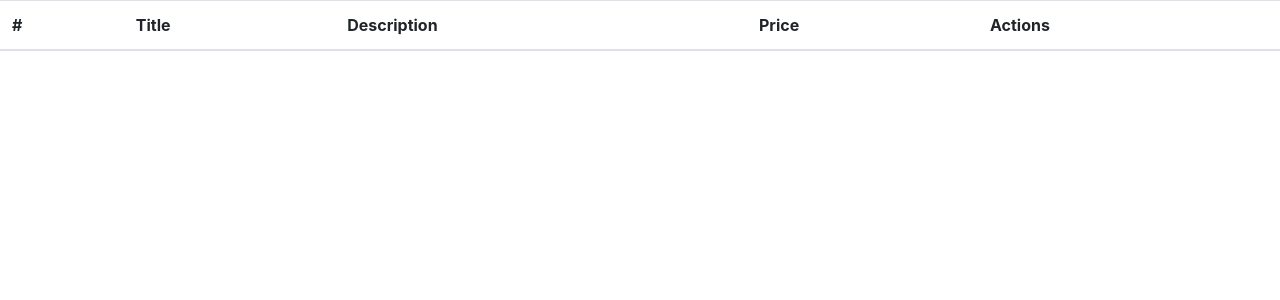
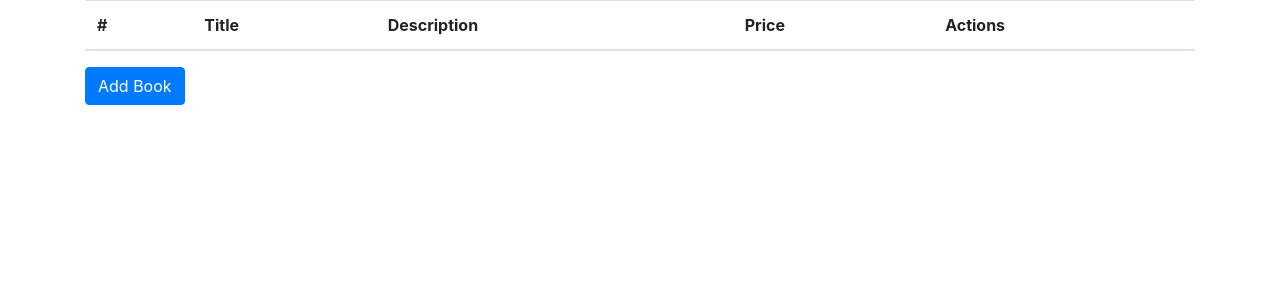
Before and after one commit to FrancoAguirre644/Python-Api-Rest, a Flask app: template resources/templates/index.html in a window 1280 px wide. Shown: the top 300 px of the page. Run offline with Flask 2, Linux system fonts and the light colour scheme; the template is opened without the code that fills it, so the values that code supplies are empty; some libraries are stand-ins or nearby versions.

Commit message:
Frontend casi finalizado

```diff
--- a/App.py
+++ b/App.py
@@ -1,7 +1,7 @@
 from flask import Flask, request, jsonify
 from flask_sqlalchemy import SQLAlchemy
 from flask_marshmallow import Marshmallow
-from flask_cors import CORS
+from flask_cors import CORS, cross_origin
 
 app = Flask(__name__)
 CORS(app)
@@ -24,6 +24,11 @@ class Book(db.Model):
         self.description = description
         self.price = price
 
+    def __init__(self, title, description, price):
+        self.title = title
+        self.description = description
+        self.price = price
+
     def __str__(self):
         return str(self.id) + " " + self.title + ", " + self.description + " " + str(self.price)
 
@@ -42,18 +47,20 @@ books_schema = BookSchema(many=True)
 
 # Create a book
 @app.route("/api/v1/books", methods=['POST'])
+@cross_origin()
 def create_book():
-    id = request.json['id']
-    title = request.json['title']
-    description = request.json['description']
-    price = request.json['price']
+    data = request.get_json()
 
-    new_book = Book(id, title, description, price)
+    title = data['title']
+    description = data['description']
+    price = data['price']
+
+    new_book = Book(title, description, price)
 
     db.session.add(new_book)
     db.session.commit()
 
-    return "received"
+    return book_schema.jsonify(new_book)
 
 
 # Get all books
@@ -83,16 +90,15 @@ def get_bookByTitle(title):
 
 # Update a book
 @app.route("/api/v1/books/<id>", methods=['PUT'])
+@cross_origin()
 def update_book(id):
     book = Book.query.get(id)
 
-    title = request.json['title']
-    description = request.json['description']
-    price = request.json['price']
+    data = request.get_json()
 
-    book.title = title
-    book.description = description
-    book.price = price
+    book.title = data['title']
+    book.description = data['description']
+    book.price = data['price']
 
     db.session.commit()
 
@@ -106,7 +112,7 @@ def delete_book(id):
     db.session.delete(book)
     db.session.commit()
 
-    return "delete"
+    return book_schema.jsonify(book)
 
 
 # Run server
--- /dev/null
+++ b/resources/static/main.js
@@ -0,0 +1,155 @@
+$(document).ready(function () {
+    getTutorials()
+
+    // Get all books and display in table
+    function getTutorials() {
+        $('#booksBody').html('');
+
+        $.ajax({
+            url: 'http://127.0.0.1:3000/api/v1/books',
+            type: 'GET',
+            datatype: JSON,
+            success: function (data) {
+                $(data).each(function (i, book) {
+                    addRow(book)
+                })
+            }
+        })
+
+    }
+
+    $('body').on('click', '#edit', function (data) {
+        var id = $($(this)[0]).data("id")
+
+        $.ajax({
+            url: 'http://127.0.0.1:3000//api/v1/books/' + id,
+            type: 'GET',
+            datatype: JSON,
+            success: function (book) {
+                $('.form-update #id').val(book.id);
+                $('.form-update #title').val(book.title);
+                $('.form-update #description').val(book.description);
+                $('.form-update #price').val(book.price);
+            },
+            error: function (e) {
+                console.log(e)
+            }
+        })
+
+        $('#exampleModal').modal('toggle');
+
+    });
+
+    $('body').on('click', '#btn-add', function (data) {
+
+        $('#exampleModal-add').modal('toggle');
+
+    });
+
+    $('body').on('click', '#btn-delete', function (data) {
+
+        $('#exampleModal-delete').modal('toggle');
+        var id = $($(this)[0]).data("id")
+
+        $.ajax({
+            url: 'http://127.0.0.1:3000//api/v1/books/' + id,
+            type: 'GET',
+            datatype: JSON,
+            success: function (book) {
+                $('.form-delete #id').val(book.id);
+                $('.form-delete #title').val(book.title);
+
+            },
+            error: function (e) {
+                console.log(e)
+            }
+        })
+
+    });
+
+    //Delete a book by ID/
+    $('body').on('submit', '#form-delete', function (e) {
+        e.preventDefault()
+        var id = $('.form-delete #id').val();
+
+        $.ajax({
+            url: 'http://127.0.0.1:3000/api/v1/books/' + id,
+            type: 'DELETE',
+            datatype: JSON,
+            success: function (data) {
+                console.log(data.title + " " + "eliminado correctamente")
+                $('#exampleModal-delete').modal('toggle');
+            },
+            error: function (e) {
+                console.log(e)
+            }
+        })
+
+    });
+
+    //Update a book
+    $('body').on('submit', '#form-update', function (e) {
+        e.preventDefault();
+
+        let data = {
+            "id": $('.form-update #id').val(),
+            "title": $('.form-update #title').val(),
+            "description": $('.form-update #description').val(),
+            "price": $('.form-update #price').val()
+        }
+
+        $.ajax({
+            url: 'http://127.0.0.1:3000/api/v1/books/' + data.id,
+            type: 'PUT',
+            contentType: "application/json",
+            data: JSON.stringify(data),
+            success: function (book) {
+                console.log(book)
+                $('#exampleModal').modal('toggle');
+            },
+            error: function (e) {
+                console.log(e)
+            }
+        });
+
+
+    });
+
+    //Create a book
+    $('body').on('submit', '#form-add', function (e) {
+        e.preventDefault();
+
+        let data = {
+            "title": $('.form-add #title').val(),
+            "description": $('.form-add #description').val(),
+            "price": $('.form-add #price').val()
+        }
+
+        $.ajax({
+            url: 'http://127.0.0.1:3000/api/v1/books',
+            type: 'POST',
+            contentType: "application/json",
+            data: JSON.stringify(data),
+            success: function (book) {
+                addRow(book)
+                $('#exampleModal-add').modal('toggle');
+            },
+            error: function (e) {
+                console.log(e)
+            }
+        });
+
+    });
+
+    function addRow(book) {
+        $("#booksBody").append($("<tr>")
+            .append($("<td>").append(book.id))
+            .append($("<td>").append(book.title))
+            .append($("<td>").append(book.description))
+            .append($("<td>").append(book.price))
+            .append($("<td>").append('<button class="btn btn-warning" id="edit"  data-id="' + book.id + '" style="margin-right:5px">Edit</button><button data-id="' + book.id + '" class="btn btn-danger" id="btn-delete">Delete</button>'))
+        )
+    }
+
+
+})
--- a/resources/templates/index.html
+++ b/resources/templates/index.html
@@ -7,10 +7,14 @@
     <link rel="stylesheet" href="https://stackpath.bootstrapcdn.com/bootstrap/4.5.0/css/bootstrap.min.css"
         integrity="sha384-9aIt2nRpC12Uk9gS9baDl411NQApFmC26EwAOH8WgZl5MYYxFfc+NcPb1dKGj7Sk" crossorigin="anonymous">
 
-    <title>Document</title>
+    <title>Api Python</title>
 </head>
 
 <body>
+
+    <div class="container">
+
+        <div id="alert-container"></div>
 
         <table class="table table-hover">
             <thead>
@@ -26,12 +30,12 @@
             </tbody>
         </table>
 
-
+        <button class="btn btn-primary" id="btn-add">Add Book</button>
 
         <!-- Modal -->
-    <form class="form-update" id="form-update" method="POST">
-        <div aria-hidden="true" aria-labelledby="exampleModalLabel" class="modal fade" id="exampleModal" role="dialog"
-            tabindex="-1">
+        <form class="form-add" id="form-add" method="POST">
+            <div aria-hidden="true" aria-labelledby="exampleModalLabel" class="modal fade" id="exampleModal-add"
+                role="dialog" tabindex="-1">
                 <div class="modal-dialog" role="document">
                     <div class="modal-content">
                         <div class="modal-header">
@@ -44,15 +48,17 @@
                         <div class="modal-body">
 
                             <div class="form-group">
-                            <input type="text" class="form-control" id="id" placeholder="insert title">
+                                <input type="hidden" class="form-control" id="id">
                             </div>
 
                             <div class="form-group">
-                            <input type="text" class="form-control" id="title" placeholder="insert title">
+                                <input type="text" class="form-control" id="title" name="title"
+                                    placeholder="insert title">
                             </div>
 
                             <div class="form-group">
-                            <input type="text" class="form-control" id="description" placeholder="insert description">
+                                <input type="text" class="form-control" id="description"
+                                    placeholder="insert description">
                             </div>
 
                             <div class="form-group">
@@ -71,6 +77,88 @@
             </div>
         </form>
 
+        <!-- Modal -->
+        <form class="form-update" id="form-update" method="POST">
+            <div aria-hidden="true" aria-labelledby="exampleModalLabel" class="modal fade" id="exampleModal"
+                role="dialog" tabindex="-1">
+                <div class="modal-dialog" role="document">
+                    <div class="modal-content">
+                        <div class="modal-header">
+                            <h5 class="modal-title" id="exampleModalLabel">Edit Book
+                            </h5>
+                            <button aria-label="Close" class="close" data-dismiss="modal" type="button">
+                                <span aria-hidden="true">&times;</span>
+                            </button>
+                        </div>
+                        <div class="modal-body">
+
+                            <div class="form-group">
+                                <input type="hidden" class="form-control" id="id">
+                            </div>
+
+                            <div class="form-group">
+                                <input type="text" class="form-control" id="title" name="title"
+                                    placeholder="insert title">
+                            </div>
+
+                            <div class="form-group">
+                                <input type="text" class="form-control" id="description"
+                                    placeholder="insert description">
+                            </div>
+
+                            <div class="form-group">
+                                <input type="number" class="form-control" id="price" placeholder="insert price">
+                            </div>
+
+
+
+                        </div>
+                        <div class="modal-footer">
+                            <button class="btn btn-secondary" data-dismiss="modal" type="button">Close</button>
+                            <input class="btn btn-success" type="submit" value="Save" />
+                        </div>
+                    </div>
+                </div>
+            </div>
+        </form>
+
+        <!-- Modal -->
+        <form class="form-delete" id="form-delete" method="POST">
+            <div aria-hidden="true" aria-labelledby="exampleModalLabel" class="modal fade" id="exampleModal-delete"
+                role="dialog" tabindex="-1">
+                <div class="modal-dialog" role="document">
+                    <div class="modal-content">
+                        <div class="modal-header">
+                            <h5 class="modal-title" id="exampleModalLabel">Delete Book
+                            </h5>
+                            <button aria-label="Close" class="close" data-dismiss="modal" type="button">
+                                <span aria-hidden="true">&times;</span>
+                            </button>
+                        </div>
+                        <div class="modal-body">
+
+                            <div class="form-group">
+                                <input type="hidden" class="form-control" id="id">
+                            </div>
+
+                            <div class="form-group">
+                                <input type="text" class="form-control" id="title" name="title"
+                                    placeholder="insert title" readonly>
+                            </div>
+
+
+                        </div>
+                        <div class="modal-footer">
+                            <button class="btn btn-secondary" data-dismiss="modal" type="button">Close</button>
+                            <input class="btn btn-danger" type="submit" id="delete" value="Delete" />
+                        </div>
+                    </div>
+                </div>
+            </div>
+        </form>
+
+    </div>
+
 
     <script src="https://code.jquery.com/jquery-3.3.1.js"
         integrity="sha256-2Kok7MbOyxpgUVvAk/HJ2jigOSYS2auK4Pfzbm7uH60=" crossorigin="anonymous"></script>
@@ -82,99 +170,7 @@
         integrity="sha384-OgVRvuATP1z7JjHLkuOU7Xw704+h835Lr+6QL9UvYjZE3Ipu6Tp75j7Bh/kR0JKI"
         crossorigin="anonymous"></script>
 
-    <script>
-        $(document).ready(function () {
-            getTutorials()
-
-            // Get all books and display in table
-            function getTutorials() {
-                $.ajax({
-                    url: 'http://127.0.0.1:3000/api/v1/books',
-                    type: 'GET',
-                    datatype: JSON,
-                    success: function (data) {
-                        $(data).each(function (i, book) {
-                            $("#booksBody").append($("<tr>")
-                                .append($("<td>").append(book.id))
-                                .append($("<td>").append(book.title))
-                                .append($("<td>").append(book.description))
-                                .append($("<td>").append(book.price))
-                                .append($("<td>").append('<button class="btn btn-warning" id="edit"  data-id="' + book.id + '" style="margin-right:5px">Edit</button><button data-id="' + book.id + '" class="btn btn-danger" id="delete">Delete</button>'))
-                            )
-                        })
-                    }
-                })
-
-            }
-
-            $('body').on('click', '#edit', function (data) {
-                var id = $($(this)[0]).data("id")
-
-                $.ajax({
-                    url: 'http://127.0.0.1:3000//api/v1/books/' + id,
-                    type: 'GET',
-                    datatype: JSON,
-                    success: function (book) {
-                        $('.form-update #id').val(book.id);
-                        $('.form-update #title').val(book.title);
-                        $('.form-update #description').val(book.description);
-                        $('.form-update #price').val(book.price);
-                    },
-                    error: function (e) {
-                        console.log(e)
-                    }
-                })
-
-                $('#exampleModal').modal('toggle');
-
-            });
-
-            //Delete a book by ID
-            $('body').on('click', '#delete', function () {
-                var id = $($(this)[0]).data("id")
-
-                $.ajax({
-                    url: 'http://127.0.0.1:3000//api/v1/books/' + id,
-                    type: 'DELETE',
-                    datatype: JSON,
-                    success: function (data) {
-                        alert("Eliminado Correctamente")
-                    },
-                    error: function (e) {
-                        console.log(e)
-                    }
-                })
-            });
-
-            $('body').on('submit', '#form-update', function (e) {
-                e.preventDefault();
-
-                let data = {
-                    tutorialNumber: $('.form-update #id').val(),
-                    title: $('.form-update #title').val(),
-                    author: $('.form-update #description').val(),
-                    type: $('.form-update #price').val()
-                }
-
-                console.log(data.tutorialNumber)
-
-                $.ajax({
-                    url: 'http://localhost:3000/api/tutorials/' + data.tutorialNumber,
-                    method: 'PUT',
-                    dataType: 'json',
-                    data: data,
-                    success: function (data) {
-                        console.log(data);
-                        getTutorials();
-                    }
-                });
-
-
-            });
-
-
-        })
-    </script>
+    <script src="../static/main.js"></script>
 
 </body>
 
```
Lines whose indentation alone changed are shown as unchanged.
